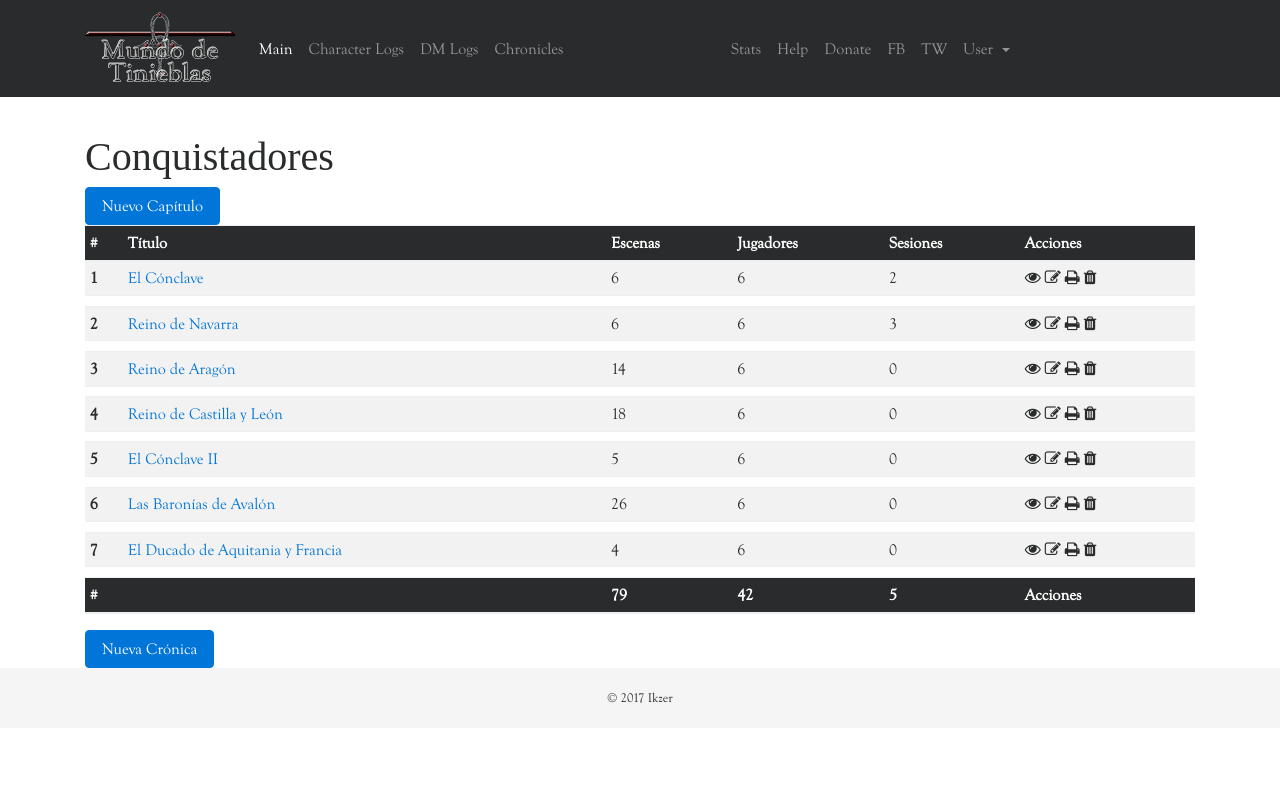
After one commit to Ikzer/mdt, a PHP site: page /chronicle1.php?id=1 in a window 1280 px wide. The commit adds this page. Run offline with PHP 8.4, Linux system fonts and the light colour scheme; some libraries are stand-ins or nearby versions; some web fonts are replaced.

Commit message:
Chronicles v1

```diff
--- /dev/null
+++ b/chronicle1.php
@@ -0,0 +1,85 @@
+<?php
+include('header.php');
+$chapters = array(
+			array("name" => "El Cónclave", "scenes" => 6, "players" => 6, "sessions" => 2, "scenelist" => array("Llegada y Presentaciones","El Consejo de Matusalenes","La Misión","Los Equipos y Capitanes","La Estrategia","La Partida")),
+			array("name" => "Reino de Navarra", "scenes" => 6, "players" => 6, "sessions" => 3, "scenelist" => array("El Viaje","Visita a Pamplona","Conquista de Pamplona","Consecuencias","Visitantes de Tudela","La Partida",)),
+			array("name" => "Reino de Aragón", "scenes" => 14, "players" => 6, "sessions" => 0, "scenelist" => array("El Viaje","Llegada a Zaragoza","Enfrentamiento en Zaragoza","De Viaje a Cataluña","Contactos en Barcelona","Reunión de Mercaderes","Los Barcos","Líos en Barcelona","Enemigos del Norte (Lleida)","Enemigos del Norte (Girona)","Los Refuerzos de las Islas","Conquista del Reino","Consecuencias", "Preparando el Gran Ataque")),
+			array("name" => "Reino de Castilla y León", "scenes" => 18, "players" => 6, "sessions" => 0, "scenelist" => array("Rumbo a Toledo", "Informantes de Compostela", "Subterfugio en Toledo", "El Visitante de Madrid", "Viaje a Madrid", "Engañando a los Espías", "Las Fuentes de Poder", "Infiltrados en la Corte", "Planificación del Gran Ataque", "Conociendo a Monçada", "Alboroto en la Villa", "Ofensiva en el Sur", "La Gran Batalla Nocturna", "Cara a Cara con Monçada", "Informes del Norte", "Apoyo desde el Oeste", "Consecuencias", "Rumbo al Norte")),
+			array("name" => "El Cónclave II", "scenes" => 5, "players" => 6, "sessions" => 0, "scenelist" => array("Reunión en Oviedo", "El Consejo II", "Problemas con los Británicos", "Reagrupación y Estrategia", "Nueva Partida")),
+			array("name" => "Las Baronías de Avalón", "scenes" => 26, "players" => 6, "sessions" => 0, "scenelist" => array("El Largo Viaje y los Lobos Marinos","Londres y Mitras","Rodear la Corte","Conquista de Saint Albans","Negociando en Winchester","Aliados en Glastonbury","Plan de Rodeo","Mensajes al Norte","Aliados en York y Canterbury","Exeter y Gloucester","El enviado de Mitras","Lincoln y Norwich","Asedio en Londres","Enfrentamiento con Mitras","Reagrupación y rumbo al oeste","El plan para Gales","Ataque a Gales","Los Reyes en el Norte","Conquista de las Highlands","Buscando a los Lobos Marinos","Asedio a las Islas","Aprovechando el viento rumbo a Irlanda","Conquista de Conmacht","Ataque combinado: Dublin y Cork","Reagrupación","Rumbo a Aquitania",)),
+			array("name" => "El Ducado de Aquitania y Francia", "scenes" => 4, "players" => 6, "sessions" => 0, "scenelist" => array("Recibimiento en Cahors", "Consiguiendo Aliados", "Rumbo a Burdoes", "Enfrentados en Burdeos")),
+	);
+$data = array("scenes" => 0, "players" => 0, "sessions" => 0);
+$id = $_GET["id"];
+?>
+<div class="container">
+	<div class="row">
+		<div class="col-sm-12">
+			<h1>Conquistadores</h1>
+		</div>
+		<div class="col-sm-12">
+			<button type="button" class="btn btn-primary">Nuevo Capítulo</button>
+		</div>
+		<div class="col-sm-12">
+			<table class="table table-hover table-sm table-striped">
+			  <thead class="thead-inverse">
+				<tr>
+				  <th>#</th>
+				  <th>Título</th>
+				  <th>Escenas</th>
+				  <th>Jugadores</th>
+				  <th>Sesiones</th>
+				  <th>Acciones</th>
+				</tr>
+			  </thead>
+			  <tbody>
+			  <?php
+				for($i = 0; $i < sizeof($chapters); $i++) {
+			  ?>
+				<tr data-toggle="collapse" data-target=".demo<?php echo $i+1; ?>" class="accordion-toggle">
+				  <th scope="row"><?php echo $i+1; ?></th>
+				  <td><a href="chapter<?php echo $id."-".$i+1; ?>.php"><?php echo $chapters[$i]["name"]; ?></a></td>
+				  <td><?php echo sizeof($chapters[$i]["scenelist"]); $data["scenes"] += sizeof($chapters[$i]["scenelist"]); ?></td>
+				  <td><?php echo $chapters[$i]["players"]; $data["players"] += $chapters[$i]["players"]; ?></td>
+				  <td><?php echo $chapters[$i]["sessions"]; $data["sessions"] += $chapters[$i]["sessions"]; ?></td>
+				  <td>
+						<i class="fa fa-eye" aria-hidden="true"></i>
+						<i class="fa fa-pencil-square-o" aria-hidden="true"></i>
+						<i class="fa fa-print" aria-hidden="true"></i>
+						<i class="fa fa-trash" aria-hidden="true"></i>
+				  </td>
+				</tr>
+				<tr >
+					<td colspan="6" class="hiddenRow"><div class="accordian-body collapse demo<?php echo $i+1; ?>" >
+					<?php
+						for($j = 0; $j < sizeof($chapters[$i]["scenelist"]); $j++) {
+							echo ($i+1)."-".($j+1).". ";
+							echo '<a href="chapter'.$id."-".($i+1)."-".($j+1).'.php">'.$chapters[$i]["scenelist"][$j].'</a>';
+							echo "<br />";
+						}
+					?>
+					</div> </td>
+				</tr>
+			  <?php
+				}
+			  ?>
+			  </tbody>
+			  <thead class="thead-inverse">
+				<tr>
+				  <th>#</th>
+				  <th></th>
+				  <th><?php echo $data["scenes"]; ?></th>
+				  <th><?php echo $data["players"]; ?></th>
+				  <th><?php echo $data["sessions"]; ?></th>
+				  <th>Acciones</th>
+				</tr>
+			  </thead>
+			</table>
+		</div>
+		<div class="col-sm-12">
+			<button type="button" class="btn btn-primary">Nueva Crónica</button>
+		</div>
+	</div>
+</div>
+<?php
+include('footer.php');
--- a/main.css
+++ b/main.css
@@ -15,6 +15,7 @@ html {
 body {
   /* Margin bottom by footer height */
   margin-bottom: 60px;
+  padding-top: 75px;
 }
 html, body {
     height: 100%;
@@ -24,6 +25,9 @@ h1, h2, h3, h4, strong {
 }
 body, button {
 	font-family: Goudy;
+}
+.nav {
+	margin-top: 100px;
 }
 .footer {
   /*position: absolute; */
```
Also changed, not shown: chronicles.php (added, +71 -0 lines), header.php (indentation only).
